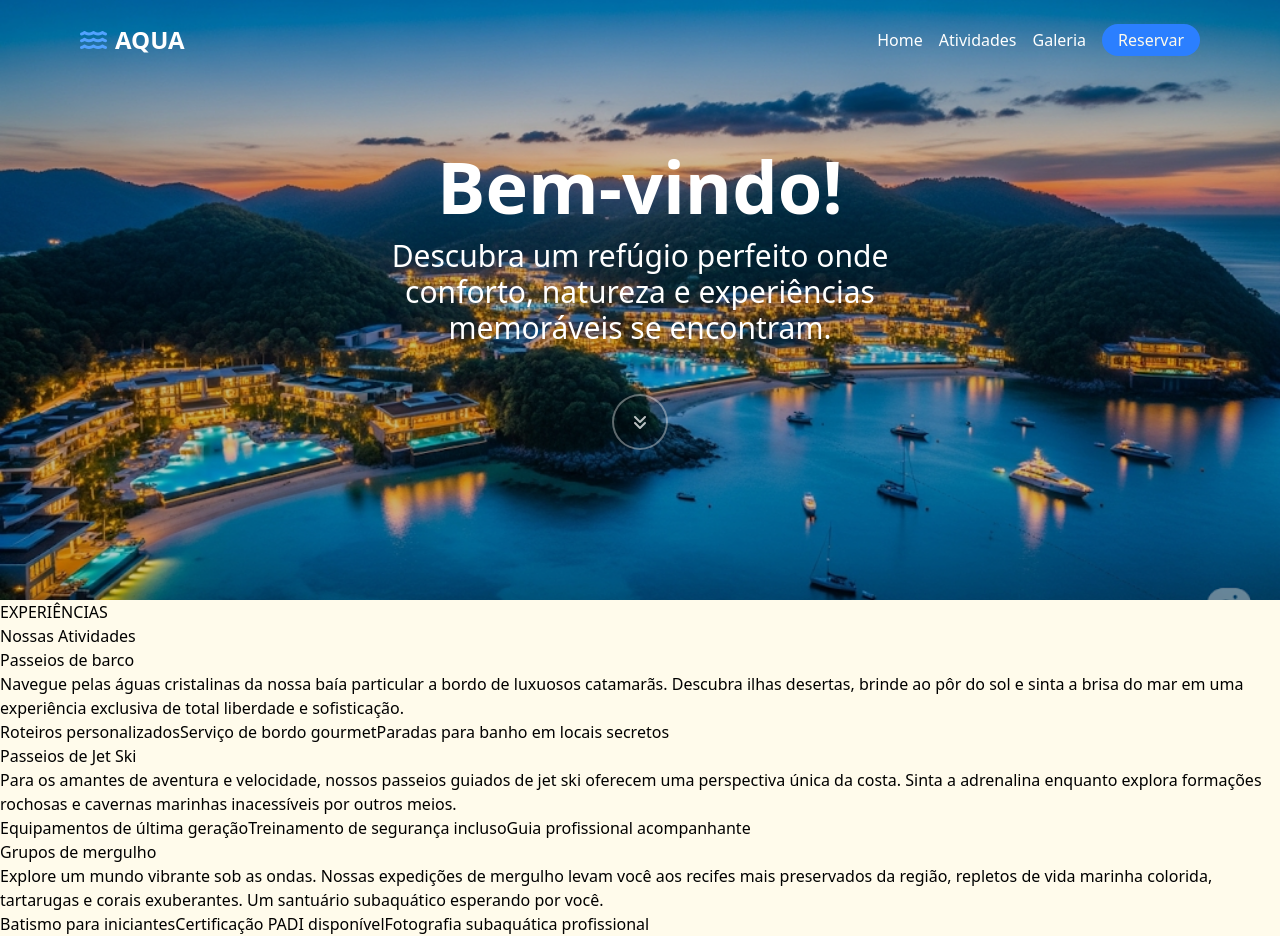
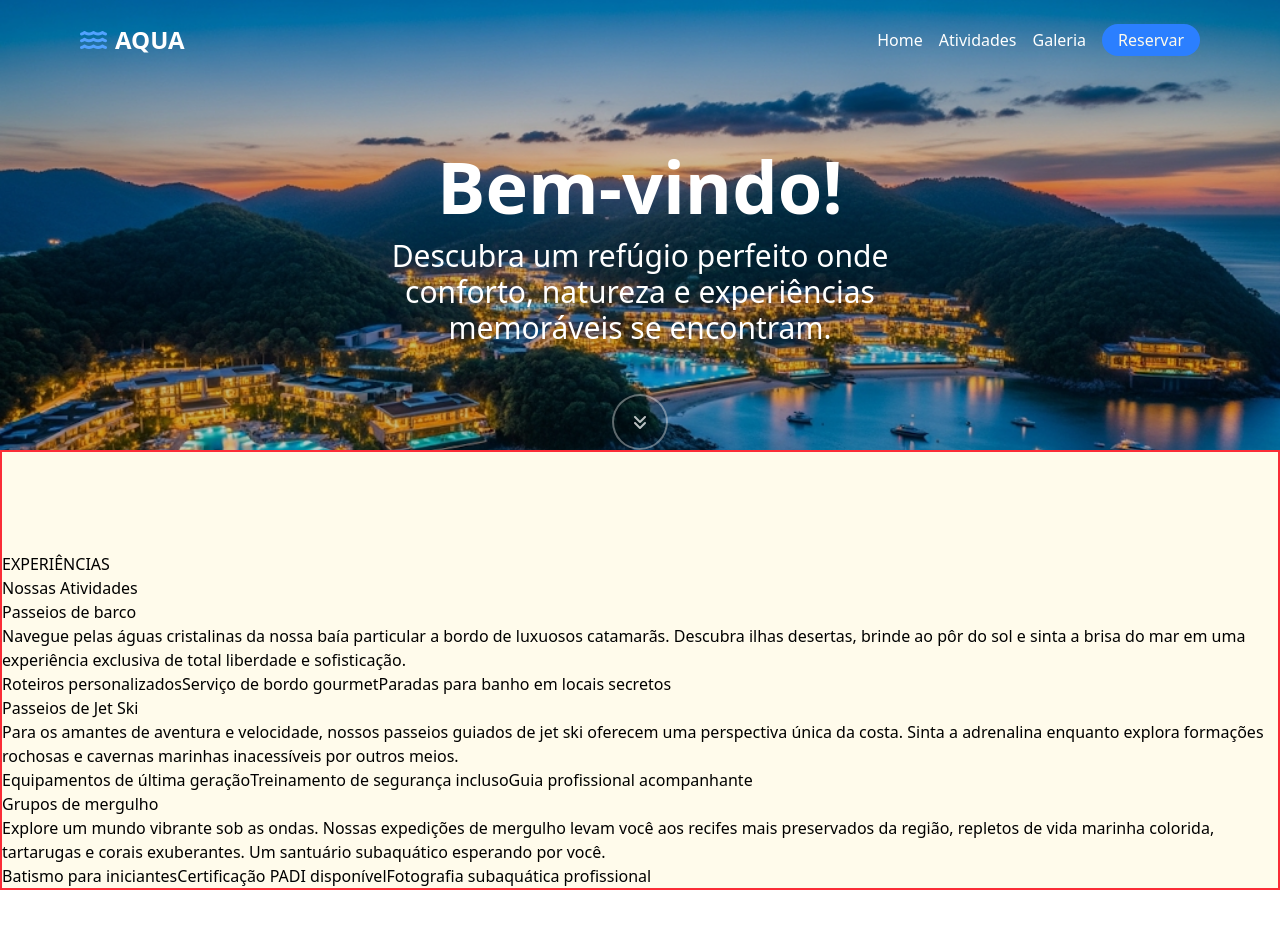
Before and after one commit to julianarocumback/aqua, a React (Vite) app: page / in a window 1280 px wide. After the commit the page ends 890 px from the top, so only its background shows below. Built offline with nearby package versions, Linux system fonts and the light colour scheme.

Commit message:
Arrumando as atividades

```diff
--- a/src/components/activities/Activities.jsx
+++ b/src/components/activities/Activities.jsx
@@ -1,6 +1,6 @@
 export default function Activities() {
     return (
-        <section id="activities" className="h-full bg-amber-50 z-10  ">
+        <section id="activities" className="h-full mt-[-150px] pt-25 bg-amber-50 z-1 relative border-2 border-red-500">
             <span>EXPERIÊNCIAS</span>
             <h2>Nossas Atividades</h2>
 
```
